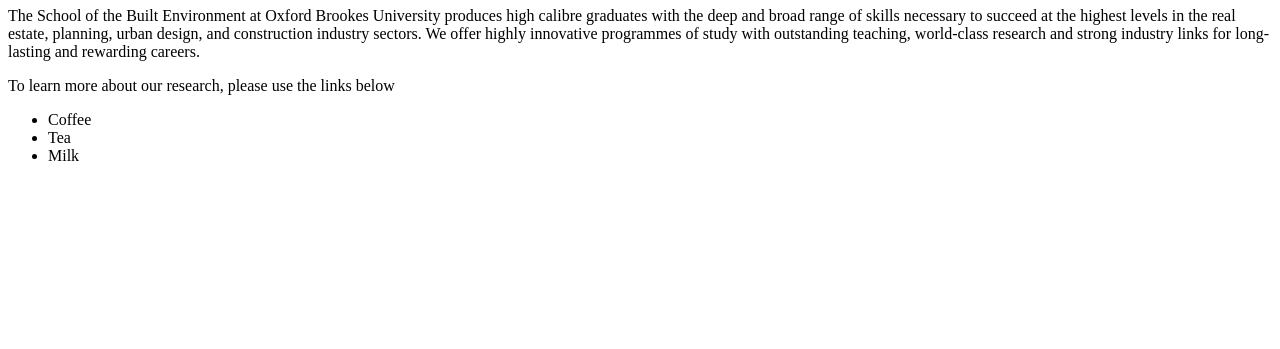
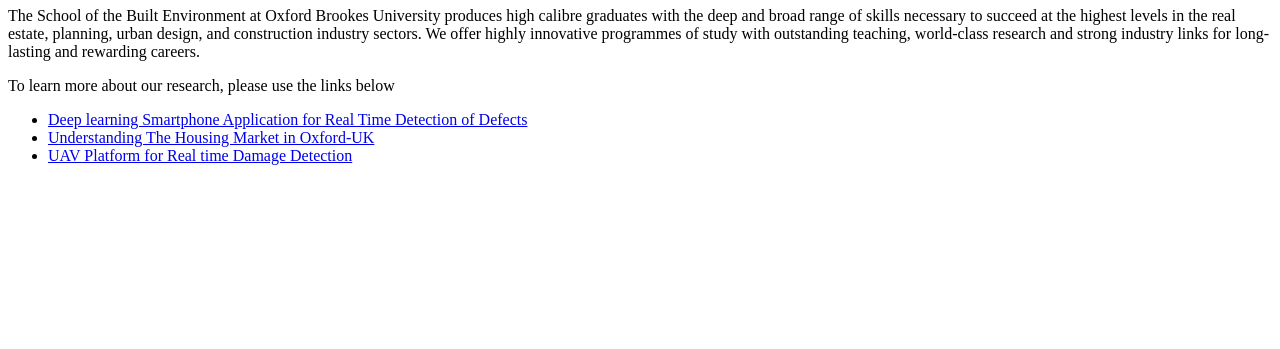
Before and after one commit to obu-sobe/main, a plain HTML site: page index.html in a window 1280 px wide. Shown: the part 451-800 px from the top of the page. Drawn offline with Linux system fonts and the light colour scheme.

Commit message:
Update index.html

```diff
--- a/index.html
+++ b/index.html
@@ -9,9 +9,9 @@ l<!DOCTYPE html>
   <p>The School of the Built Environment at Oxford Brookes University produces high calibre graduates with the deep and broad range of skills necessary to succeed at the highest levels in the real estate, planning, urban design, and construction industry sectors. We offer highly innovative programmes of study with outstanding teaching, world-class research and strong industry links for long-lasting and rewarding careers.</p>
   <p>To learn more about our research, please use the links below</>
     <ul>
-  <li>Coffee</li>
-  <li>Tea</li>
-  <li>Milk</li>
+  <li><a href="http://en.wikipedia.org/wiki/Football">Deep learning Smartphone Application for Real Time Detection of Defects</a></li>
+  <li><a href="http://en.wikipedia.org/wiki/Football">Understanding The Housing Market in Oxford-UK</a></li>
+  <li><a href="http://en.wikipedia.org/wiki/Football">UAV Platform for Real time Damage Detection</a></li>
 </ul>
   </body>
 </html>
```
